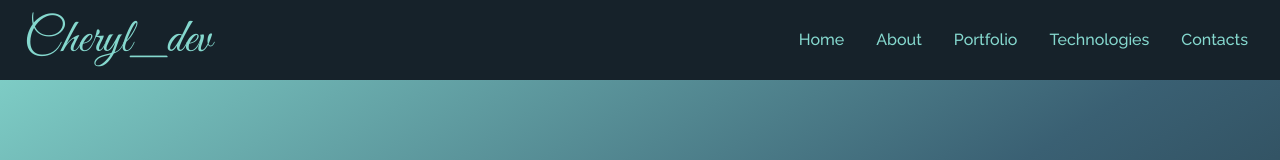
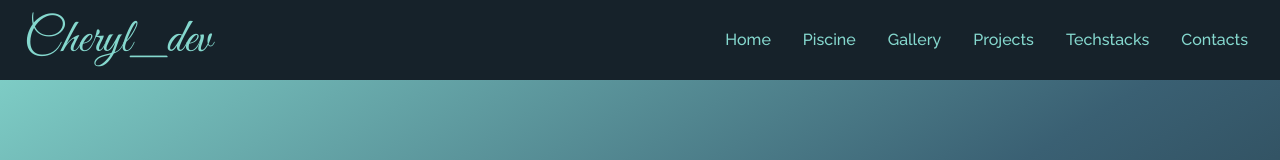
Before and after one commit to Cherrypick14/sleek_portfolio, a React (Create React App) app: page / in a window 1280 px wide. Shown: the top 160 px of the page. Built offline with nearby package versions, Linux system fonts and the light colour scheme.

Commit message:
redo the navlinks

```diff
--- a/src/components/navbar/navlinks.jsx
+++ b/src/components/navbar/navlinks.jsx
@@ -7,18 +7,22 @@ export const links = [
     },
     {
         id:2,
-        link:'about'
+        link:'piscine'
     },
     {
         id:3,
-        link:'portfolio'
+        link:'gallery'
     },
     {
         id:4,
-        link:'technologies'
+        link:'projects'
     },
     {
         id:5,
+        link:'techstacks'
+    },
+    {
+        id:6,
         link:'contacts'
     },
 ]
```
